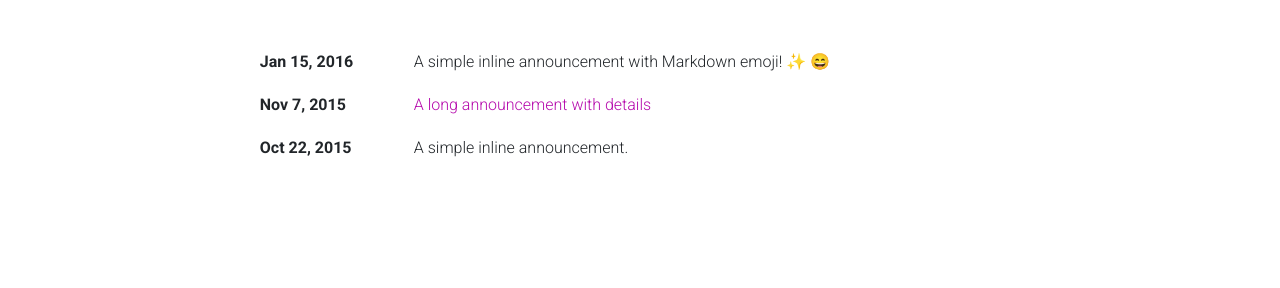
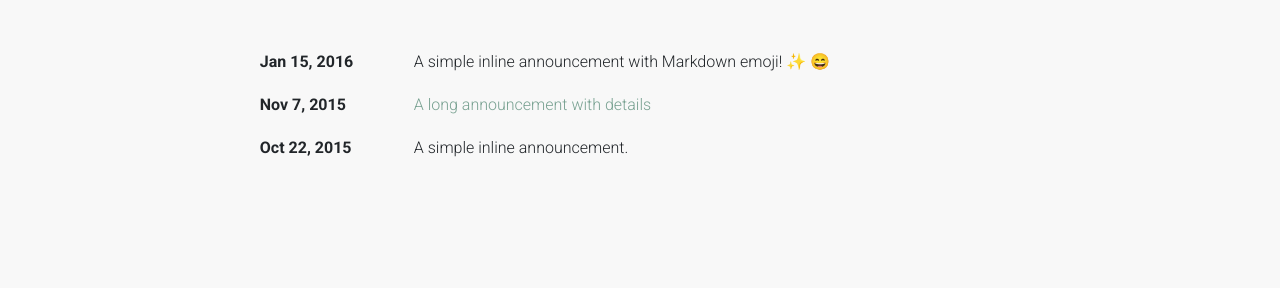
Before and after one commit to vermashresth/vermashresth.github.io, a Jekyll site: the page built from news.html, in a window 1280 px wide. Shown: the part 145-433 px from the top of the page. Built offline with Jekyll 4.4.1, drawn with Linux system fonts in a browser that asks for light colours; full-size pictures stand in for the smaller copies a plugin makes; emoji names are drawn with the system emoji font; comment, search, counter and statistics services are not loaded; a style sheet for code colours, icons or effects is not loaded.

Commit message:
Update _themes.scss

```diff
--- a/_sass/_themes.scss
+++ b/_sass/_themes.scss
@@ -3,11 +3,13 @@
  ******************************************************************************/
 
 :root {
-  --global-bg-color: #{$white-color};
+  // --global-bg-color: #{$white-color};
+  --global-bg-color: #f8f8f8;
   --global-code-bg-color: #{$code-bg-color-light};
   --global-text-color: #{$black-color};
   --global-text-color-light: #{$grey-color};
-  --global-theme-color: #{$purple-color};
+  // --global-theme-color: #{$purple-color};
+  --global-theme-color: #78a191;
   --global-hover-color: #{$purple-color};
   --global-hover-text-color: #{$white-color};
   --global-footer-bg-color: #{$grey-color-dark};
```
